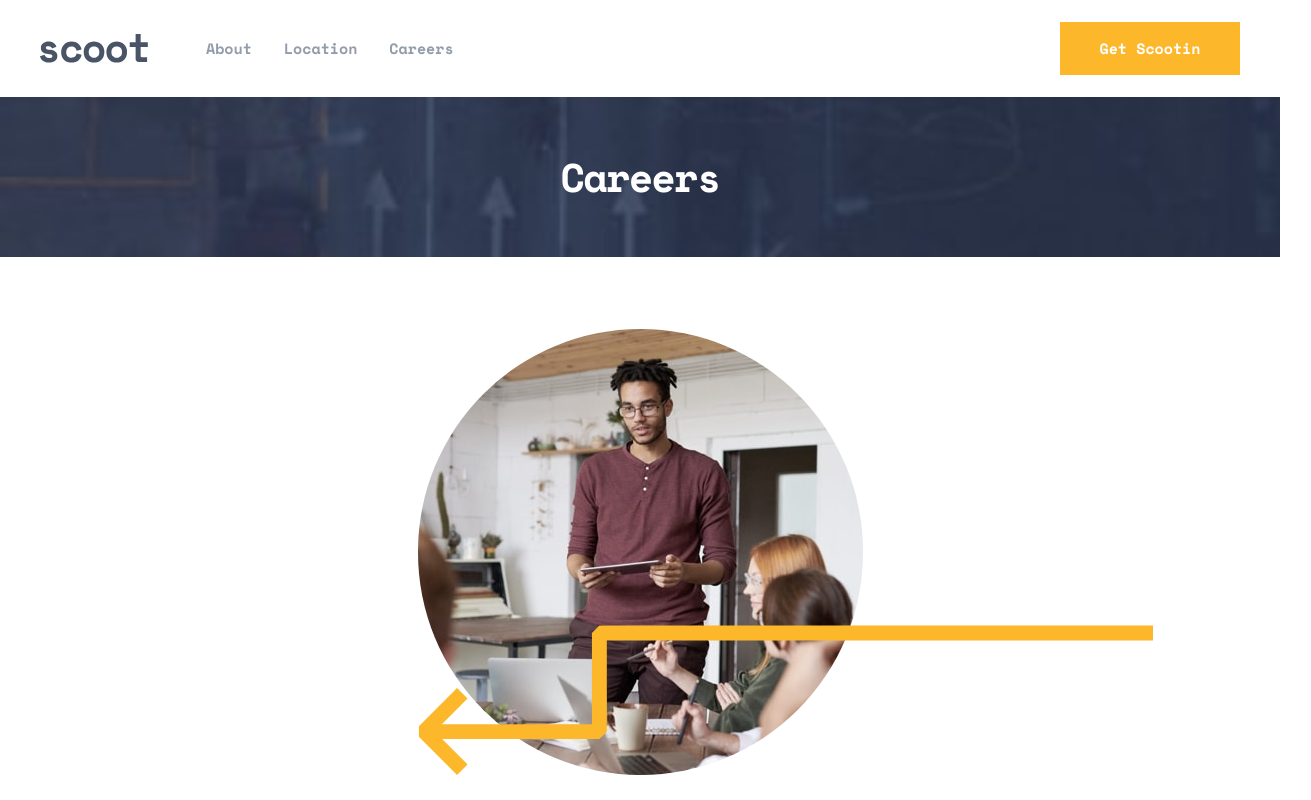
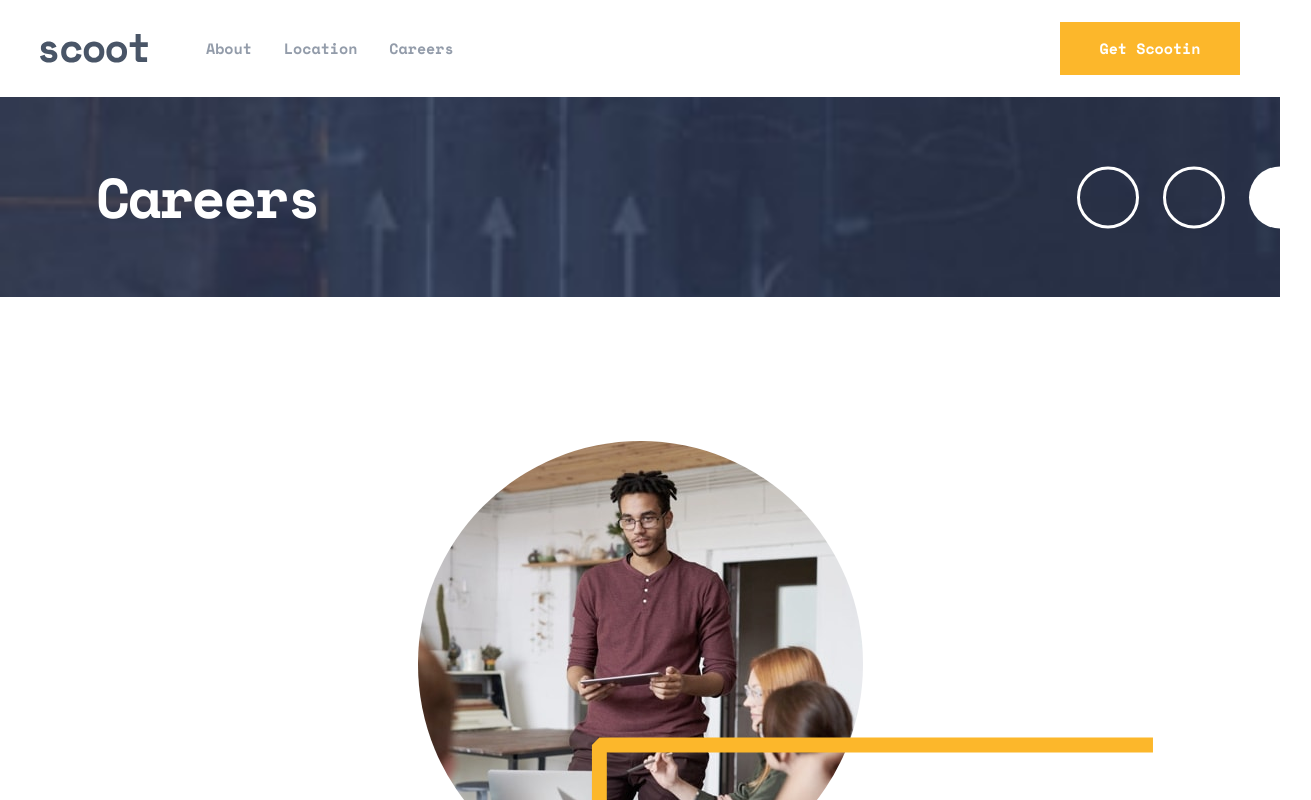
Before and after one commit to stephjoseph/scoot-website, a React (Vite) app: page /careers in a window 1280 px wide. Shown: the top 800 px of the page, 1311 px wide, since content can reach past the window. Built offline with nearby package versions, Linux system fonts and the light colour scheme.

Commit message:
Update Header.tsx

```diff
--- a/src/components/careers/Header.tsx
+++ b/src/components/careers/Header.tsx
@@ -1,7 +1,14 @@
+import whiteCircles from '../../assets/patterns/white-circles.svg';
+
 const Header = () => {
   return (
-    <header className="mb-[4.5rem] flex w-full items-center justify-center py-[3.75rem] text-center">
-      <h1 className="font-h3 leading-[2.5rem] text-white">Careers</h1>
+    <header className='mb-[4.5rem] flex w-full items-center justify-center py-[3.75rem] text-center tablet:relative tablet:mb-36 tablet:justify-start tablet:py-[4.5rem] tablet:pl-24'>
+      <h1 className='font-h3 tablet:font-h1 leading-[2.5rem] text-white'>
+        Careers
+      </h1>
+      <div className='hidden tablet:absolute tablet:-right-[1.938rem] tablet:block'>
+        <img src={whiteCircles} alt='' />
+      </div>
     </header>
   );
 };
```
